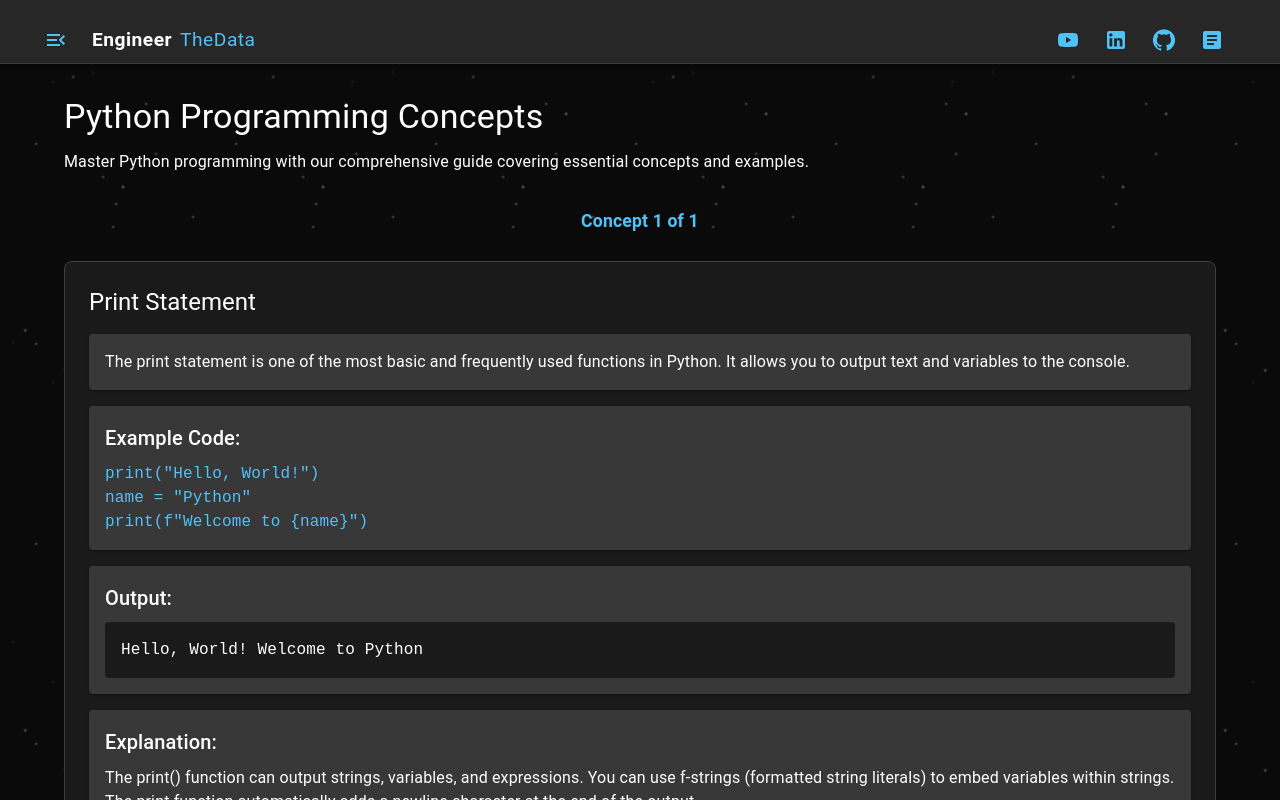
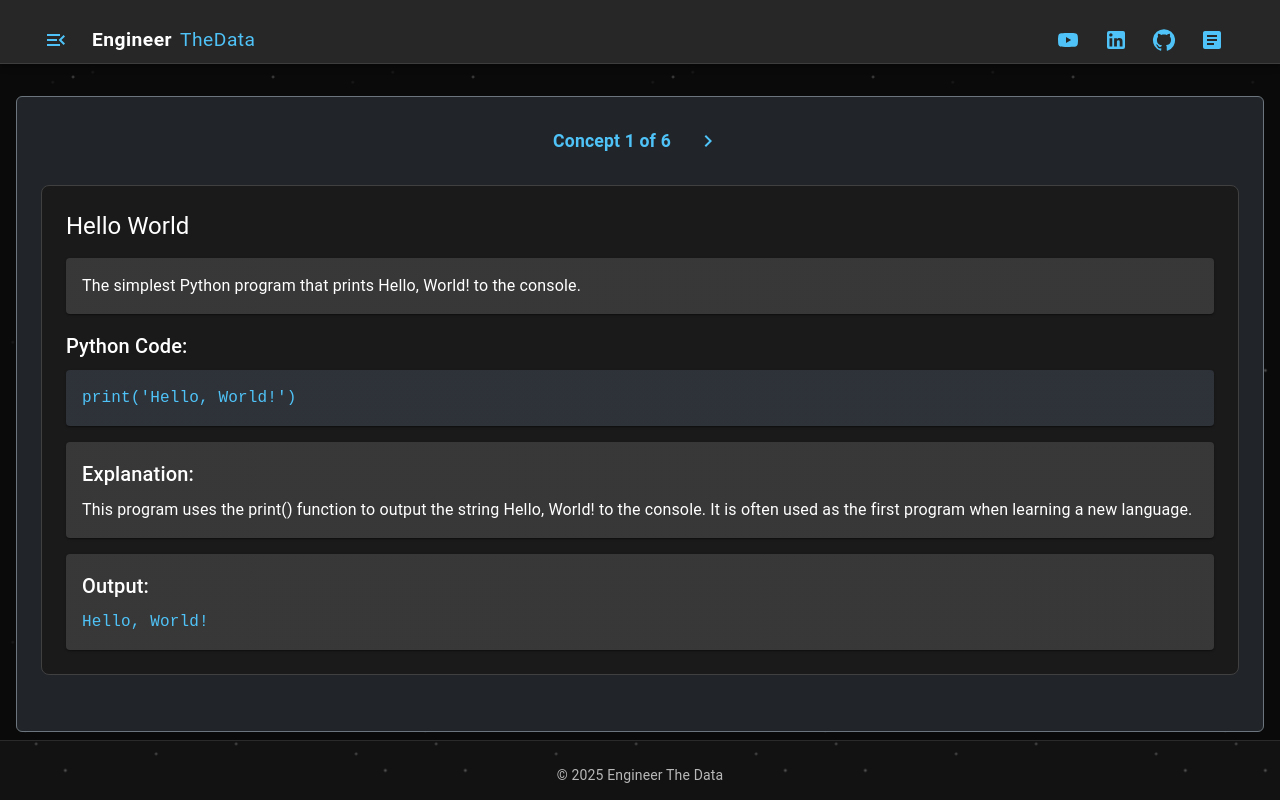
Before and after one commit to kuldeepkr16/kuldeeptrivedi, a React (Vite) app in the folder sql_imagine_react/: page /python in a window 1280 px wide. Built offline with nearby package versions, Linux system fonts and the light colour scheme.

Commit message:
added python concepts

```diff
--- a/sql_imagine_react/src/App.jsx
+++ b/sql_imagine_react/src/App.jsx
@@ -44,9 +44,10 @@ import {
 } from '@mui/icons-material';
 import { getStudents, getMarks } from './utils/dataLoader';
 import { getOrderedQueries } from './queries';
+import { getOrderedPythonConcepts } from './python_concepts';
 import About from './pages/About';
 import Blogs from './pages/Blogs';
-import Python from './pages/Python';
+import PythonView from './pages/PythonView';
 import SQL from './pages/SQL';
 import { keyframes } from '@emotion/react';
 import Header from './components/Header';
@@ -457,17 +458,7 @@ const QueryDisplay = ({ title, description, sql, explanation }) => (
 );
 
 // Sidebar Component
-const Sidebar = ({ show, handleClose, queries, currentIndex, onQuerySelect, type = 'sql' }) => {
-  const concepts = type === 'python' ? [
-    {
-      id: 1,
-      title: 'Print Statement',
-      description: 'The print statement is one of the most basic and frequently used functions in Python. It allows you to output text and variables to the console.',
-      code: 'print("Hello, World!")\nname = "Python"\nprint(f"Welcome to {name}")',
-      explanation: 'The print() function can output strings, variables, and expressions. You can use f-strings (formatted string literals) to embed variables within strings. The print function automatically adds a newline character at the end of the output.'
-    }
-  ] : queries;
-
+const Sidebar = ({ show, handleClose, queries, currentIndex, onQuerySelect }) => {
   return (
     <div
       className={`sidebar ${show ? 'show' : ''}`}
@@ -487,7 +478,7 @@ const Sidebar = ({ show, handleClose, queries, currentIndex, onQuerySelect, type
       }}
     >
       <div className="p-3 border-bottom border-secondary">
-        <h5 className="mb-0 pt-4">{type === 'python' ? 'Python Concepts' : 'Query Index'}</h5>
+        <h5 className="mb-0 pt-4">Query Index</h5>
       </div>
       <div
         className="flex-grow-1 overflow-auto"
@@ -511,7 +502,7 @@ const Sidebar = ({ show, handleClose, queries, currentIndex, onQuerySelect, type
         }}
       >
         <List className="p-3">
-          {concepts.map((item, index) => (
+          {queries.map((item, index) => (
             <ListItem
               key={index}
               button
@@ -665,7 +656,9 @@ const HomeScreen = () => {
 const App = () => {
   const [sidebarShow, setSidebarShow] = useState(false);
   const [currentQueryIndex, setCurrentQueryIndex] = useState(0);
+  const [currentPythonConceptIndex, setCurrentPythonConceptIndex] = useState(0);
   const queries = useMemo(() => getOrderedQueries(), []);
+  const pythonConcepts = useMemo(() => getOrderedPythonConcepts(), []);
   const location = useLocation();
   const isHomePage = location.pathname === '/';
   const isSQLPage = location.pathname === '/sql';
@@ -673,6 +666,9 @@ const App = () => {
 
   const handleQuerySelect = (index) => {
     setCurrentQueryIndex(index);
+  };
+  const handlePythonConceptSelect = (index) => {
+    setCurrentPythonConceptIndex(index);
   };
 
   const menuItems = [
@@ -762,10 +758,9 @@ const App = () => {
             <Sidebar
               show={sidebarShow}
               handleClose={() => setSidebarShow(false)}
-              queries={queries}
-              currentIndex={currentQueryIndex}
-              onQuerySelect={handleQuerySelect}
-              type={isPythonPage ? 'python' : 'sql'}
+              queries={isPythonPage ? pythonConcepts : queries}
+              currentIndex={isPythonPage ? currentPythonConceptIndex : currentQueryIndex}
+              onQuerySelect={isPythonPage ? handlePythonConceptSelect : handleQuerySelect}
             />
           )}
 
@@ -792,7 +787,13 @@ const App = () => {
                   setCurrentQueryIndex={setCurrentQueryIndex}
                 />
               } />
-              <Route path="/python" element={<Python />} />
+              <Route path="/python" element={
+                <PythonView
+                  concepts={pythonConcepts}
+                  currentConceptIndex={currentPythonConceptIndex}
+                  setCurrentConceptIndex={setCurrentPythonConceptIndex}
+                />
+              } />
               <Route path="/about" element={<About />} />
               <Route path="/blogs" element={<Blogs />} />
             </Routes>
--- /dev/null
+++ b/sql_imagine_react/src/pages/PythonView.jsx
@@ -0,0 +1,81 @@
+import React from 'react';
+import {
+  Box,
+  Typography,
+  Paper,
+  IconButton,
+  Grid
+} from '@mui/material';
+import { ChevronLeft, ChevronRight } from '@mui/icons-material';
+import { getOrderedPythonConcepts } from '../python_concepts';
+
+const CodeBlock = ({ code }) => (
+  <Paper sx={{ backgroundColor: '#23272e', p: 2, mb: 2, overflowX: 'auto' }}>
+    <pre style={{ margin: 0, color: '#4fc3f7', fontFamily: 'monospace', fontSize: '1rem' }}>{code}</pre>
+  </Paper>
+);
+
+const PythonConceptDisplay = ({ concept }) => (
+  <Box sx={{ mb: 4, backgroundColor: '#1a1a1a', borderRadius: 2, p: 3, border: '1px solid #404040' }}>
+    <Typography variant="h5" sx={{ color: '#fff', mb: 2 }}>{concept.title}</Typography>
+    <Paper sx={{ backgroundColor: '#2d2d2d', padding: 2, mb: 2 }}>
+      <Typography variant="body1" sx={{ color: '#fff' }}>{concept.description}</Typography>
+    </Paper>
+    <Typography variant="h6" sx={{ color: '#fff', mb: 1 }}>Python Code:</Typography>
+    <CodeBlock code={concept.code} />
+    <Paper sx={{ backgroundColor: '#2d2d2d', padding: 2, mb: 2 }}>
+      <Typography variant="h6" sx={{ color: '#fff', mb: 1 }}>Explanation:</Typography>
+      <Typography variant="body1" sx={{ color: '#fff' }}>{concept.explanation}</Typography>
+    </Paper>
+    <Paper sx={{ backgroundColor: '#2d2d2d', padding: 2 }}>
+      <Typography variant="h6" sx={{ color: '#fff', mb: 1 }}>Output:</Typography>
+      <Typography variant="body1" sx={{ color: '#4fc3f7', fontFamily: 'monospace' }}>{concept.result}</Typography>
+    </Paper>
+  </Box>
+);
+
+const PythonView = ({ concepts, currentConceptIndex, setCurrentConceptIndex }) => {
+  const allConcepts = concepts || getOrderedPythonConcepts();
+  const [localIndex, setLocalIndex] = React.useState(0);
+  const index = typeof currentConceptIndex === 'number' ? currentConceptIndex : localIndex;
+  const setIndex = setCurrentConceptIndex || setLocalIndex;
+
+  return (
+    <Box sx={{ width: '100%', maxWidth: 'none', margin: 0, padding: 0, mt: { xs: 0, md: 1 } }}>
+      <Grid container spacing={2} sx={{ width: '100%', margin: 0 }}>
+        <Grid item xs={12} md={12}>
+          <Box sx={{ position: 'relative', width: '100%', height: '100%', display: 'flex', flexDirection: 'column', pr: { xs: 1, md: 2 }, pl: { xs: 1, md: 0 }, flex: 1, mt: { xs: 0, md: 0 } }}>
+            <Box sx={{ width: '100%', position: 'relative', flex: 1 }}>
+              <div className="bg-dark p-4 rounded border border-secondary" style={{ height: '100%', width: '100%' }}>
+                <Box sx={{ display: 'flex', alignItems: 'center', justifyContent: 'center', mb: 3, gap: 2 }}>
+                  {index > 0 && (
+                    <IconButton
+                      onClick={() => setIndex(prev => Math.max(0, prev - 1))}
+                      sx={{ color: '#4fc3f7', padding: '8px', transition: 'all 0.3s ease', '&:hover': { color: '#81d4fa', transform: 'scale(1.1)' } }}
+                    >
+                      <ChevronLeft />
+                    </IconButton>
+                  )}
+                  <Typography variant="subtitle1" sx={{ color: '#4fc3f7', fontWeight: 'bold', fontSize: '1.1rem', minWidth: '120px', textAlign: 'center' }}>
+                    Concept {index + 1} of {allConcepts.length}
+                  </Typography>
+                  {index < allConcepts.length - 1 && (
+                    <IconButton
+                      onClick={() => setIndex(prev => Math.min(allConcepts.length - 1, prev + 1))}
+                      sx={{ color: '#4fc3f7', padding: '8px', transition: 'all 0.3s ease', '&:hover': { color: '#81d4fa', transform: 'scale(1.1)' } }}
+                    >
+                      <ChevronRight />
+                    </IconButton>
+                  )}
+                </Box>
+                <PythonConceptDisplay concept={allConcepts[index]} />
+              </div>
+            </Box>
+          </Box>
+        </Grid>
+      </Grid>
+    </Box>
+  );
+};
+
+export default PythonView;
--- /dev/null
+++ b/sql_imagine_react/src/python_concepts/for_loop.js
@@ -0,0 +1,7 @@
+export const for_loop_concept = {
+  title: 'For Loop',
+  description: 'Iterate over a sequence (like a list) using a for loop.',
+  code: `numbers = [1, 2, 3, 4, 5]\nsum = 0\nfor num in numbers:\n    sum += num\nprint(sum)`,
+  explanation: 'The for loop in Python is used to iterate over elements of a sequence (like a list, tuple, or string). The example calculates the sum of numbers in a list.',
+  result: '15'
+};
--- /dev/null
+++ b/sql_imagine_react/src/python_concepts/functions.js
@@ -0,0 +1,7 @@
+export const functions_concept = {
+  title: 'Functions',
+  description: 'Define reusable blocks of code using functions.',
+  code: `def greet(name):\n    return f"Hello, {name}!"\n\nmessage = greet('Bob')\nprint(message)`,
+  explanation: 'Functions in Python are defined using the def keyword. They can take arguments and return values. This example defines a greet function and calls it.',
+  result: 'Hello, Bob!'
+};
--- /dev/null
+++ b/sql_imagine_react/src/python_concepts/hello_world.js
@@ -0,0 +1,7 @@
+export const hello_world_concept = {
+  title: 'Hello World',
+  description: 'The simplest Python program that prints Hello, World! to the console.',
+  code: `print('Hello, World!')`,
+  explanation: 'This program uses the print() function to output the string Hello, World! to the console. It is often used as the first program when learning a new language.',
+  result: 'Hello, World!'
+};
--- /dev/null
+++ b/sql_imagine_react/src/python_concepts/if_else.js
@@ -0,0 +1,7 @@
+export const if_else_concept = {
+  title: 'If-Else Statement',
+  description: 'Control the flow of your program using if, elif, and else.',
+  code: `x = 10\nif x > 0:\n    result = 'Positive'\nelif x == 0:\n    result = 'Zero'\nelse:\n    result = 'Negative'\nprint(result)`,
+  explanation: 'The if-elif-else structure allows you to execute code blocks based on conditions. Indentation is crucial in Python to define code blocks.',
+  result: 'Positive'
+};
--- /dev/null
+++ b/sql_imagine_react/src/python_concepts/index.js
@@ -0,0 +1,15 @@
+import { hello_world_concept } from './hello_world';
+import { variables_and_types_concept } from './variables_and_types';
+import { if_else_concept } from './if_else';
+import { for_loop_concept } from './for_loop';
+import { functions_concept } from './functions';
+import { list_comprehension_concept } from './list_comprehension';
+
+export const getOrderedPythonConcepts = () => [
+  hello_world_concept,
+  variables_and_types_concept,
+  if_else_concept,
+  for_loop_concept,
+  functions_concept,
+  list_comprehension_concept
+];
--- /dev/null
+++ b/sql_imagine_react/src/python_concepts/list_comprehension.js
@@ -0,0 +1,7 @@
+export const list_comprehension_concept = {
+  title: 'List Comprehension',
+  description: 'Create new lists by applying an expression to each item in a sequence.',
+  code: `squares = [x**2 for x in range(1, 6)]\nprint(squares)`,
+  explanation: 'List comprehensions provide a concise way to create lists. The example creates a list of squares of numbers from 1 to 5.',
+  result: '[1, 4, 9, 16, 25]'
+};
--- /dev/null
+++ b/sql_imagine_react/src/python_concepts/variables_and_types.js
@@ -0,0 +1,7 @@
+export const variables_and_types_concept = {
+  title: 'Variables and Data Types',
+  description: 'Learn how to declare variables and understand basic data types in Python.',
+  code: `x = 5  # integer\ny = 3.14  # float\nname = 'Alice'  # string\nis_active = True  # boolean`,
+  explanation: 'Python variables are dynamically typed. You do not need to declare their type explicitly. The type is inferred from the value assigned. Common types include int, float, str, and bool.',
+  result: `x = 5\ny = 3.14\nname = 'Alice'\nis_active = True`
+};
```
